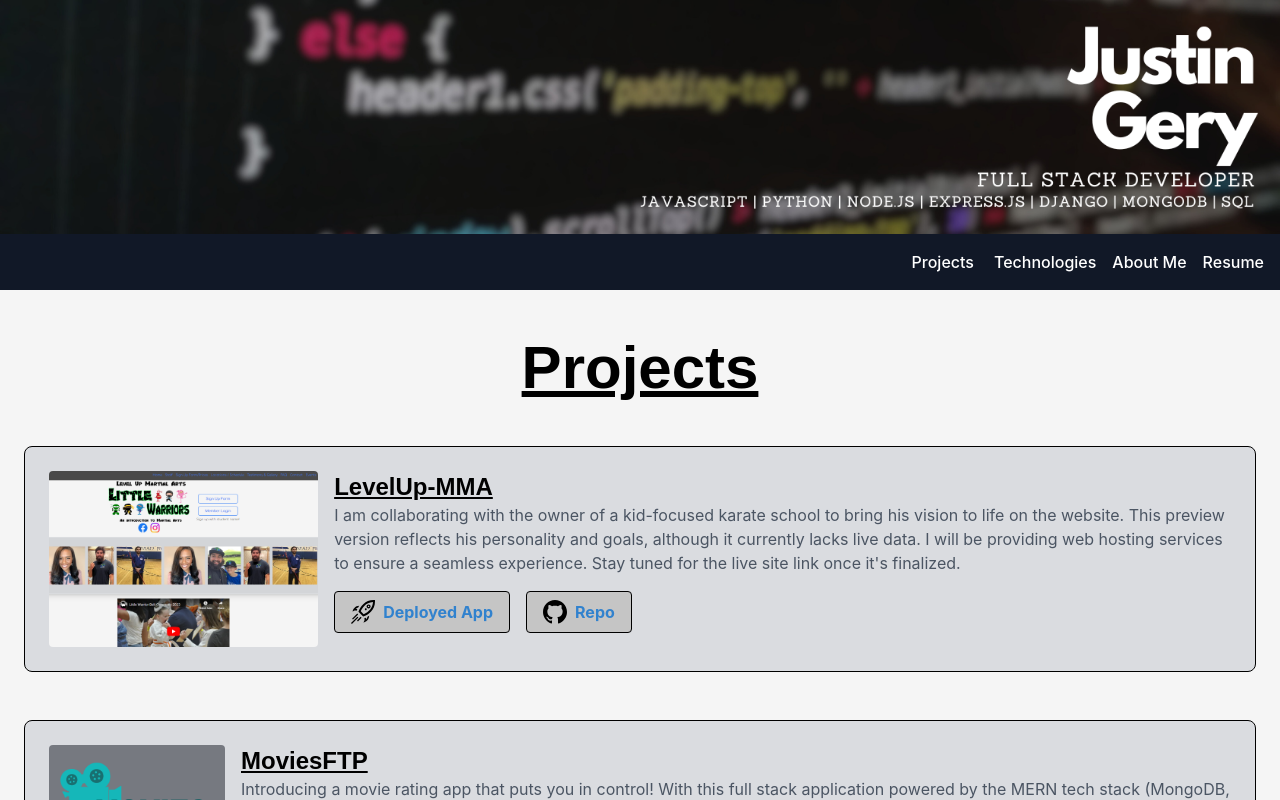
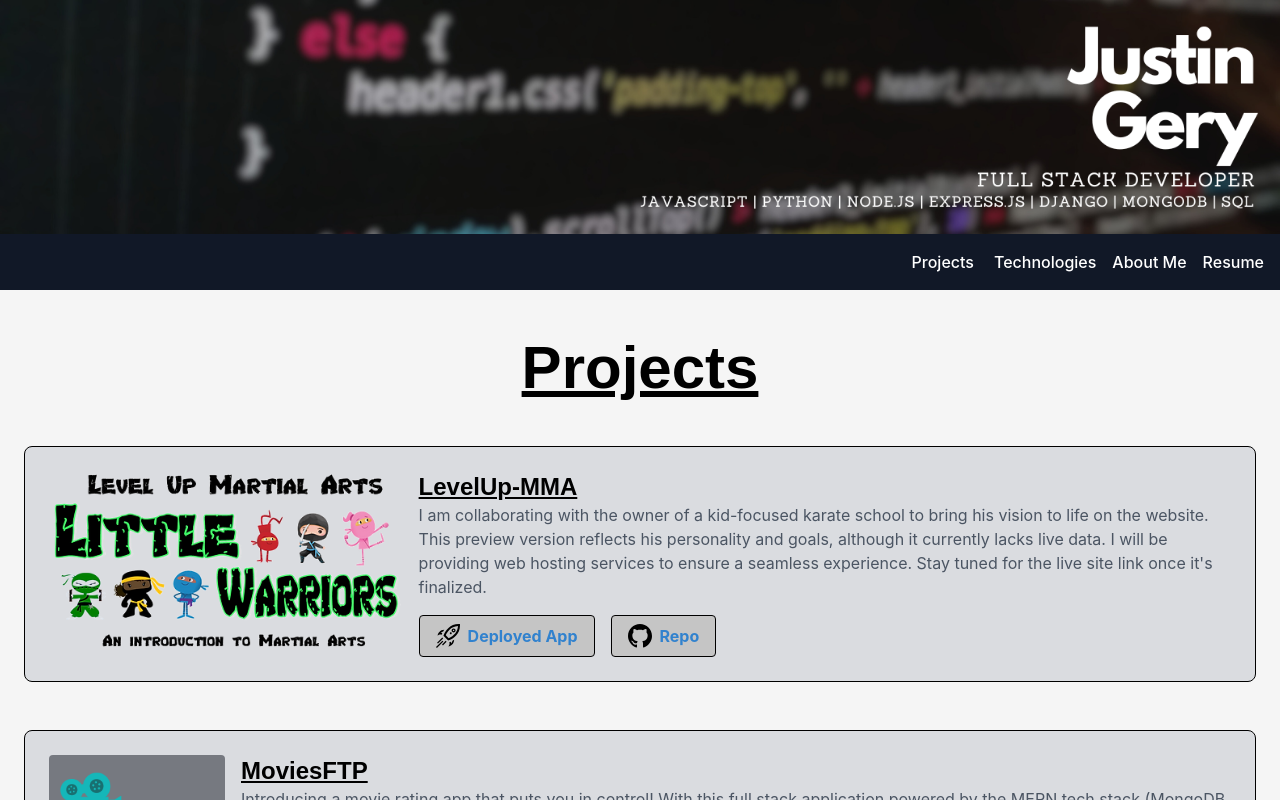
Before and after one commit to laughingelf/PortfolioSite, a React (Create React App) app: page / in a window 1280 px wide. Shown: the top 800 px of the page. Built offline with nearby package versions, Linux system fonts and the light colour scheme; a web font is replaced by a local one.

Commit message:
updatd image for levelup

```diff
--- a/src/pages/Homepage.js
+++ b/src/pages/Homepage.js
@@ -17,7 +17,7 @@ function Homepage() {
             description: "I am collaborating with the owner of a kid-focused karate school to bring his vision to life on the website. This preview version reflects his personality and goals, although it currently lacks live data. I will be providing web hosting services to ensure a seamless experience. Stay tuned for the live site link once it's finalized.",
             deployedUrl: 'https://master--bright-sundae-fd8c17.netlify.app/',
             repo: 'https://github.com/laughingelf/LevelUpMMA',
-            picSrc: './img/levelup-mma.png'
+            picSrc: './img/levelup-logo.webp'
         },
         {
             title: 'MoviesFTP',
```
Also changed, not shown: public/img/levelup-logo.webp (added), public/img/levelup-mma.PNG (deleted).
